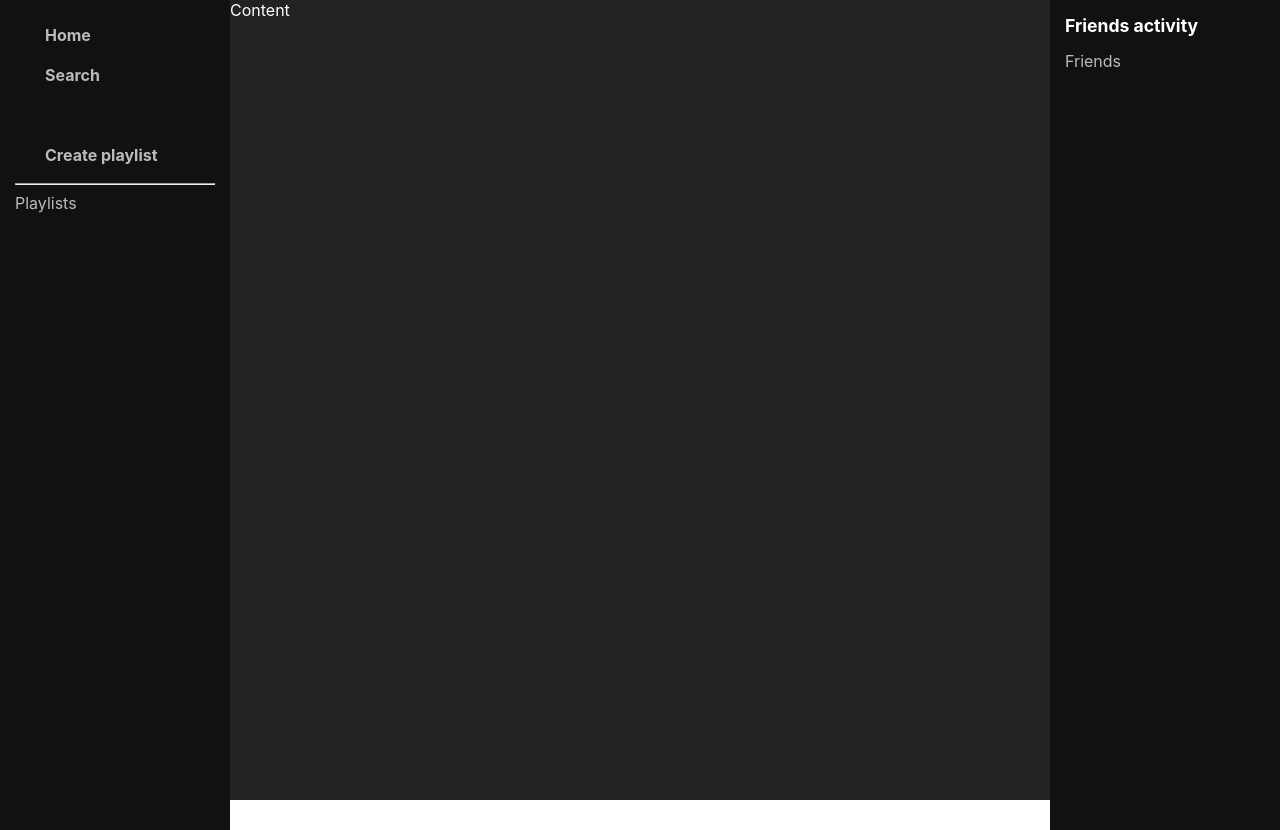
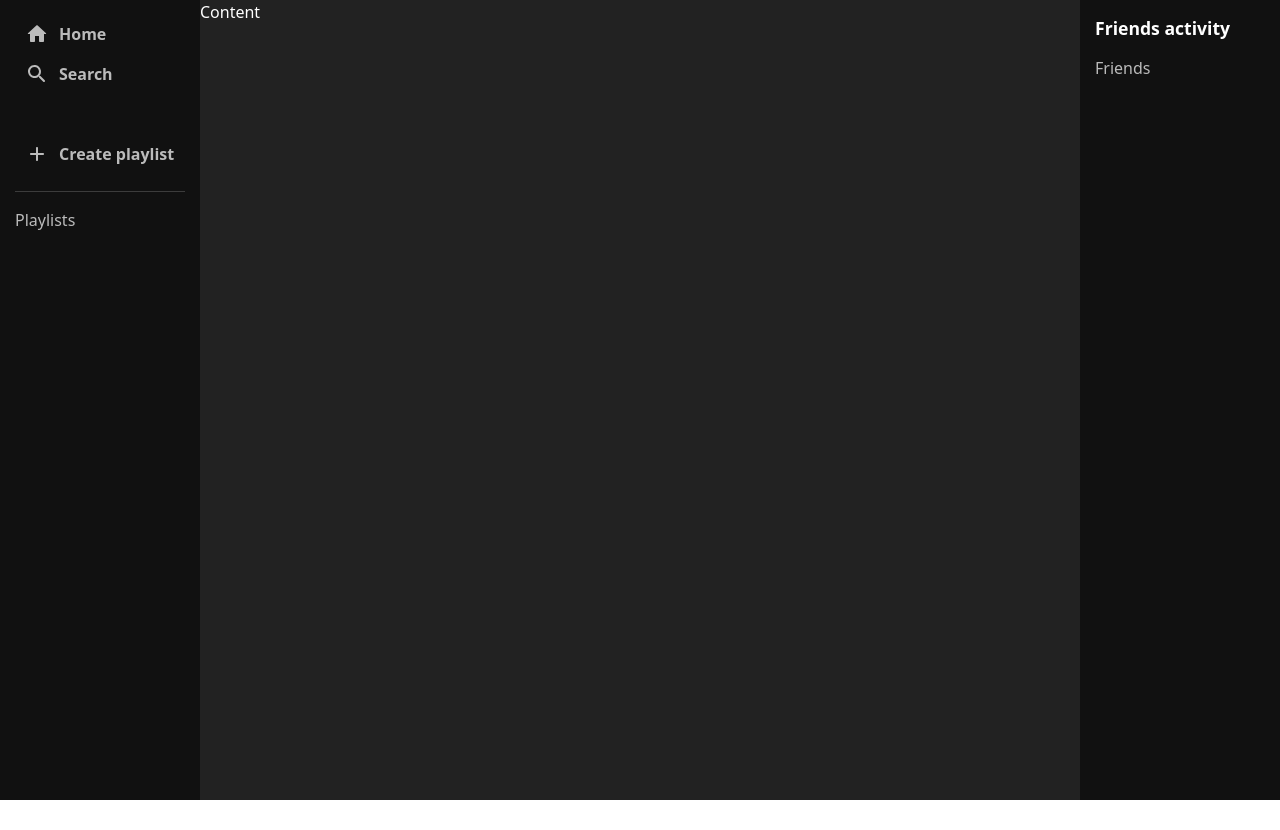
Before and after one commit to marcotmotta/clonify, a React (Create React App) app: page / in a window 1280 px wide. After the commit the page ends 800 px from the top, so only its background shows below. Built offline with nearby package versions, Linux system fonts and the light colour scheme.

Commit message:
add material and icons

```diff
--- a/package.json
+++ b/package.json
@@ -3,11 +3,12 @@
   "version": "0.1.0",
   "private": true,
   "dependencies": {
+    "@material-ui/core": "^4.11.3",
+    "@material-ui/icons": "^4.11.2",
     "@testing-library/jest-dom": "^5.11.4",
     "@testing-library/react": "^11.1.0",
     "@testing-library/user-event": "^12.1.10",
     "bootstrap": "^5.0.0-beta3",
-    "bootstrap-icons": "^1.4.1",
     "electron": "^12.0.2",
     "node-sass": "^5.0.0",
     "react": "^17.0.2",
--- a/src/components/LeftBar/LeftBar.js
+++ b/src/components/LeftBar/LeftBar.js
@@ -1,16 +1,18 @@
 import React, { Component } from 'react'
 import './LeftBar.scss';
+
+import { HomeRounded, SearchRounded, AddRounded } from '@material-ui/icons';
 
 export default class LeftBar extends Component {
     render() {
         return (
             <div className="left-bar">
                 <div className="menu">
-                    <div className="tab">Home</div>
-                    <div className="tab">Search</div>
+                    <div className="tab"><HomeRounded className="icon" fontSize="medium"/>Home</div>
+                    <div className="tab"><SearchRounded className="icon" fontSize="medium"/>Search</div>
                 </div>
                 <div className="playlists">
-                    <div className="create-playlist">Create playlist</div>
+                    <div className="create-playlist"><AddRounded className="icon" fontSize="medium"/>Create playlist</div>
                     <hr></hr>
                     <div>
                         Playlists
--- a/src/components/LeftBar/LeftBar.scss
+++ b/src/components/LeftBar/LeftBar.scss
@@ -13,7 +13,7 @@
         margin-bottom: 40px;
 
         .tab {
-            padding-left: 30px;
+            padding: 10px 10px 13px 10px;
             display: flex;
             align-items: center;
             height: 40px;
@@ -25,17 +25,25 @@
                 color: white;
                 cursor: pointer;
             }
+
+            .icon {
+                margin-right: 10px;
+            }
         }
     }
 
     .playlists {
         .create-playlist {
-            padding-left: 30px;
+            padding: 10px 10px 13px 10px;
             display: flex;
             align-items: center;
             height: 40px;
             border-radius: 5px;
             font-weight: bold;
+
+            .icon {
+                margin-right: 10px;
+            }
         }
     }
 
--- a/src/components/RightBar/RightBar.js
+++ b/src/components/RightBar/RightBar.js
@@ -1,6 +1,8 @@
 import React, { Component } from 'react'
 
 import './RightBar.scss';
+
+import { Button } from 'react-bootstrap';
 
 export default class RightBar extends Component {
     render() {
--- a/src/index.js
+++ b/src/index.js
@@ -3,6 +3,8 @@ import ReactDOM from 'react-dom';
 import './index.css';
 import App from './App';
 import reportWebVitals from './reportWebVitals';
+
+import 'bootstrap/dist/css/bootstrap.min.css';
 
 ReactDOM.render(
   <React.StrictMode>
```
Also changed, not shown: 1 other file (tests, documents, lock files or other folders).
